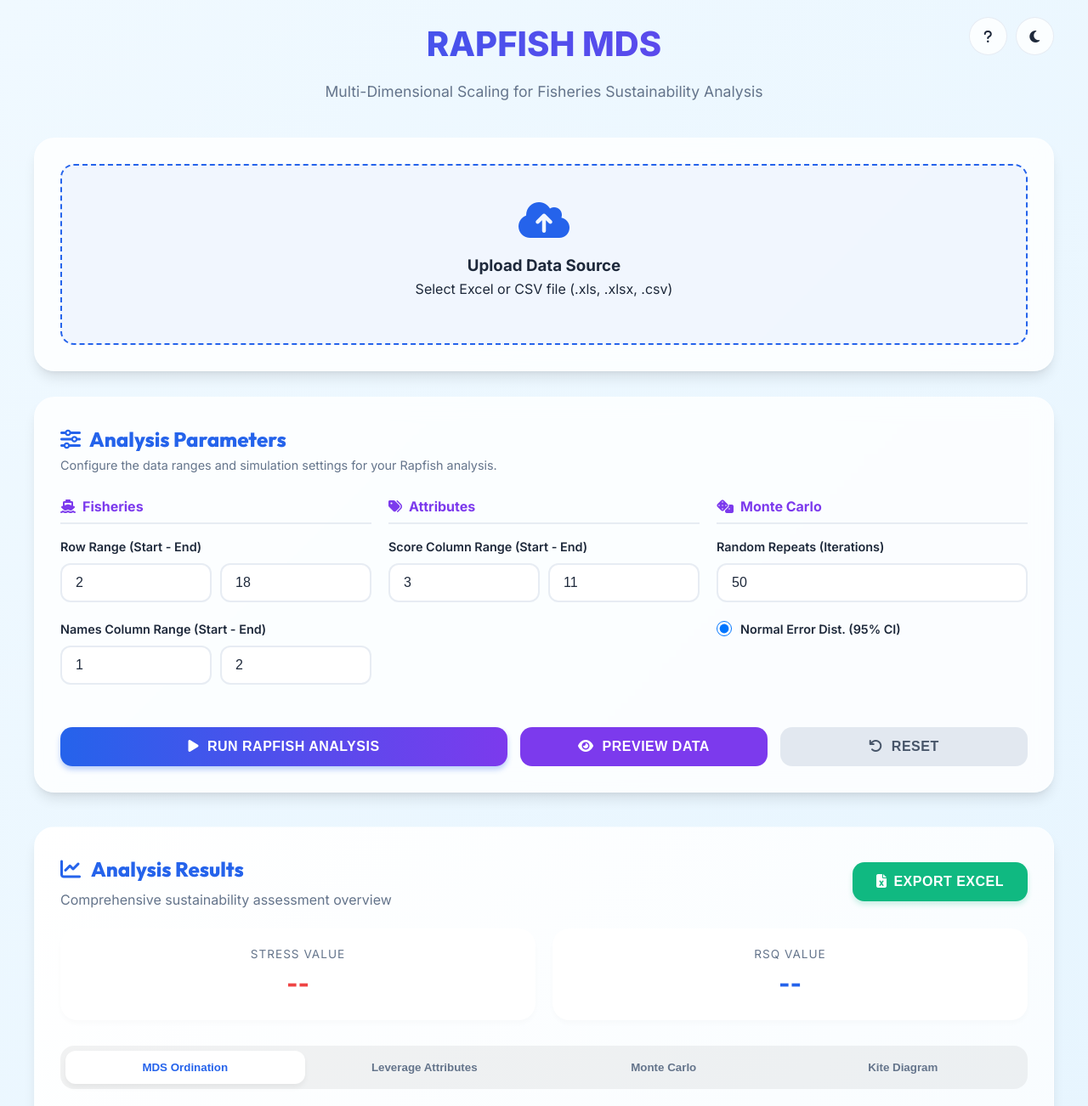
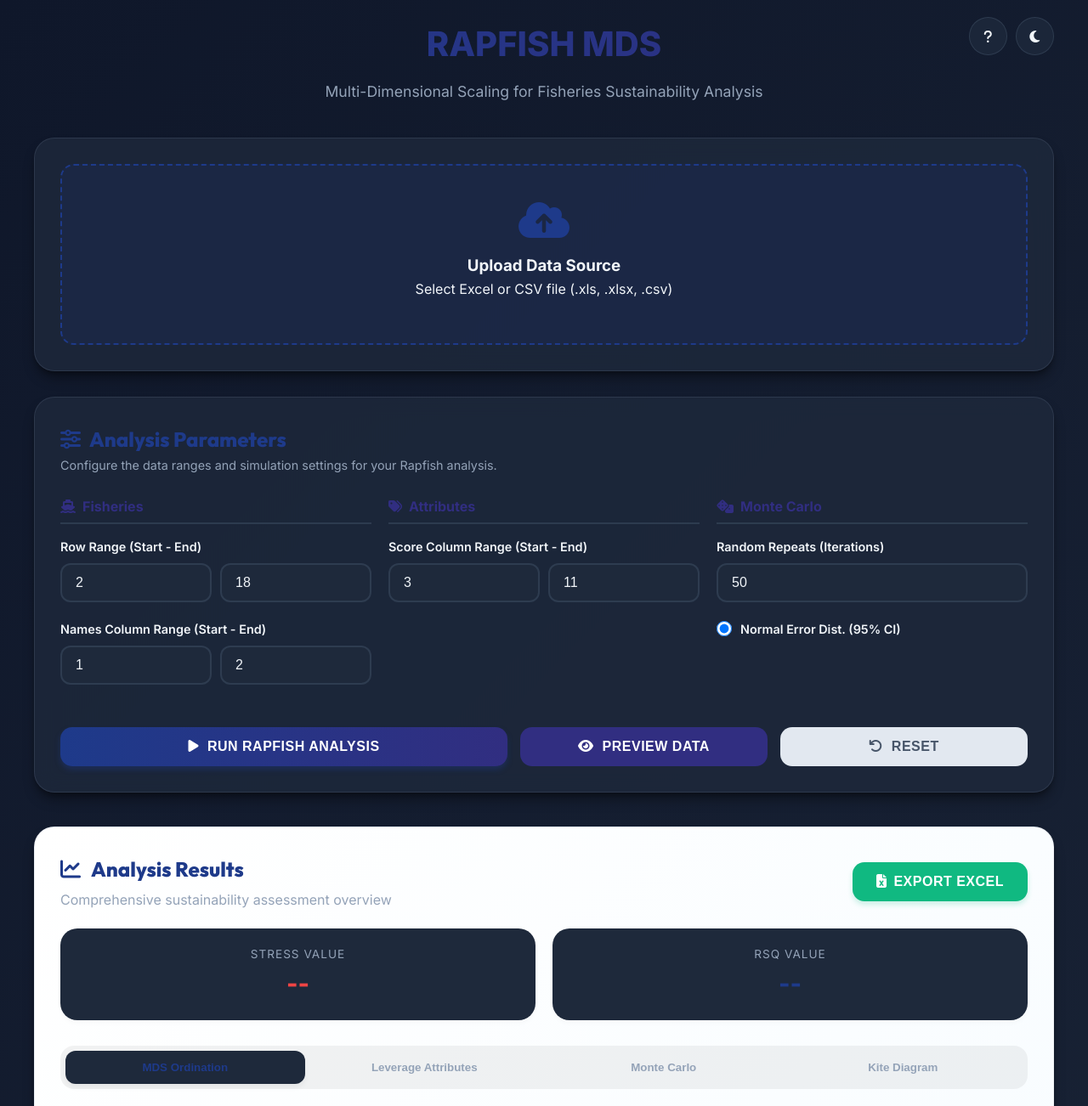
Before and after one commit to pieterlase06-arch/Web-Rapfish, a Flask app: page / in a window 1280 px wide. Shown: the top 1302 px of the page at 85% size. Run offline with Flask 3, Linux system fonts and the light colour scheme.

Commit message:
Update color scheme to modern deep navy blue theme

```diff
--- a/static/css/style.css
+++ b/static/css/style.css
@@ -1,34 +1,34 @@
 /* 🌊 Modern Rapfish Design System */
 
 :root {
-    --primary: #2563eb;
-    --primary-dark: #1e40af;
-    --secondary: #7c3aed;
-    --accent: #f59e0b;
+    --primary: #1e3a8a;
+    --primary-dark: #1e293b;
+    --secondary: #312e81;
+    --accent: #0ea5e9;
     --success: #10b981;
     --danger: #ef4444;
-    --background: linear-gradient(135deg, #f0f9ff 0%, #e0f2fe 100%);
-    --surface: rgba(255, 255, 255, 0.8);
-    --card-bg: #ffffff;
-    --text: #1e293b;
-    --text-muted: #64748b;
-    --border: rgba(226, 232, 240, 0.8);
-    --glass-border: rgba(255, 255, 255, 0.2);
-    --shadow: 0 10px 15px -3px rgba(0, 0, 0, 0.1), 0 4px 6px -2px rgba(0, 0, 0, 0.05);
-}
-
-body.dark {
-    --primary: #60a5fa;
-    --primary-dark: #3b82f6;
-    --secondary: #a78bfa;
     --background: linear-gradient(135deg, #0f172a 0%, #1e293b 100%);
-    --surface: rgba(30, 41, 59, 0.8);
+    --surface: rgba(30, 41, 59, 0.85);
     --card-bg: #1e293b;
     --text: #f1f5f9;
     --text-muted: #94a3b8;
     --border: rgba(51, 65, 85, 0.8);
-    --glass-border: rgba(255, 255, 255, 0.1);
-    --shadow: 0 10px 15px -3px rgba(0, 0, 0, 0.3), 0 4px 6px -2px rgba(0, 0, 0, 0.2);
+    --glass-border: rgba(148, 163, 184, 0.15);
+    --shadow: 0 10px 15px -3px rgba(0, 0, 0, 0.4), 0 4px 6px -2px rgba(0, 0, 0, 0.3);
+}
+
+body.dark {
+    --primary: #3b82f6;
+    --primary-dark: #2563eb;
+    --secondary: #6366f1;
+    --background: linear-gradient(135deg, #020617 0%, #0f172a 100%);
+    --surface: rgba(15, 23, 42, 0.9);
+    --card-bg: #0f172a;
+    --text: #f8fafc;
+    --text-muted: #cbd5e1;
+    --border: rgba(30, 41, 59, 0.9);
+    --glass-border: rgba(148, 163, 184, 0.1);
+    --shadow: 0 10px 15px -3px rgba(0, 0, 0, 0.6), 0 4px 6px -2px rgba(0, 0, 0, 0.4);
 }
 
 * {
@@ -99,11 +99,11 @@ header p {
     text-align: center;
     cursor: pointer;
     transition: all 0.3s ease;
-    background: rgba(37, 99, 235, 0.05);
+    background: rgba(30, 58, 138, 0.15);
 }
 
 .upload-zone:hover {
-    background: rgba(37, 99, 235, 0.1);
+    background: rgba(30, 58, 138, 0.25);
     border-color: var(--secondary);
 }
 
@@ -146,7 +146,7 @@ header p {
 .input-modern:focus {
     border-color: var(--primary);
     outline: none;
-    box-shadow: 0 0 0 4px rgba(37, 99, 235, 0.1);
+    box-shadow: 0 0 0 4px rgba(30, 58, 138, 0.2);
 }
 
 /* 🔘 Buttons */
@@ -167,13 +167,13 @@ header p {
 .btn-primary {
     background: linear-gradient(to right, var(--primary), var(--secondary));
     color: white;
-    box-shadow: 0 4px 6px rgba(37, 99, 235, 0.3);
+    box-shadow: 0 4px 6px rgba(30, 58, 138, 0.4);
 }
 
 .btn-primary:hover {
     opacity: 0.9;
     transform: translateY(-2px);
-    box-shadow: 0 6px 12px rgba(37, 99, 235, 0.4);
+    box-shadow: 0 6px 12px rgba(30, 58, 138, 0.5);
 }
 
 .btn-primary:disabled {
@@ -270,7 +270,7 @@ header p {
 .spinner {
     width: 50px;
     height: 50px;
-    border: 5px solid rgba(37, 99, 235, 0.1);
+    border: 5px solid rgba(30, 58, 138, 0.2);
     border-top: 5px solid var(--primary);
     border-radius: 50%;
     animation: spin 1s linear infinite;
```
